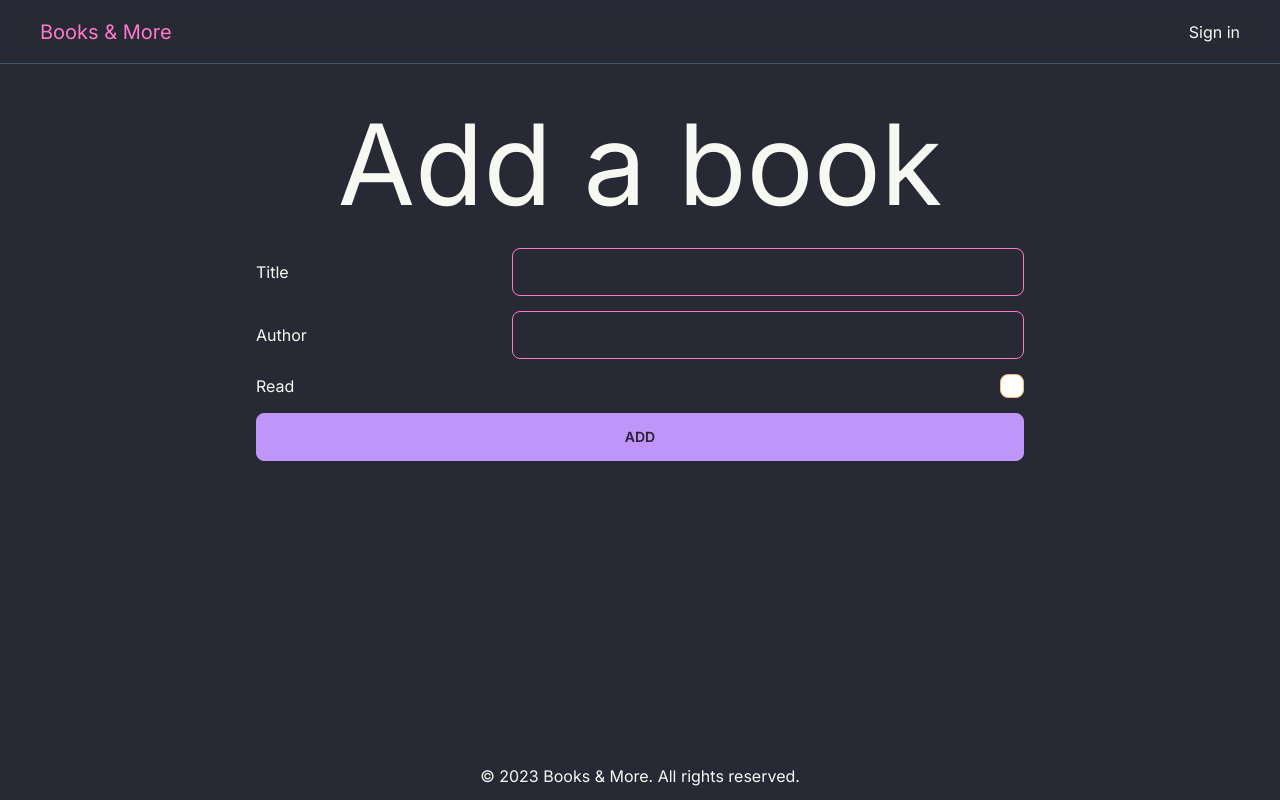
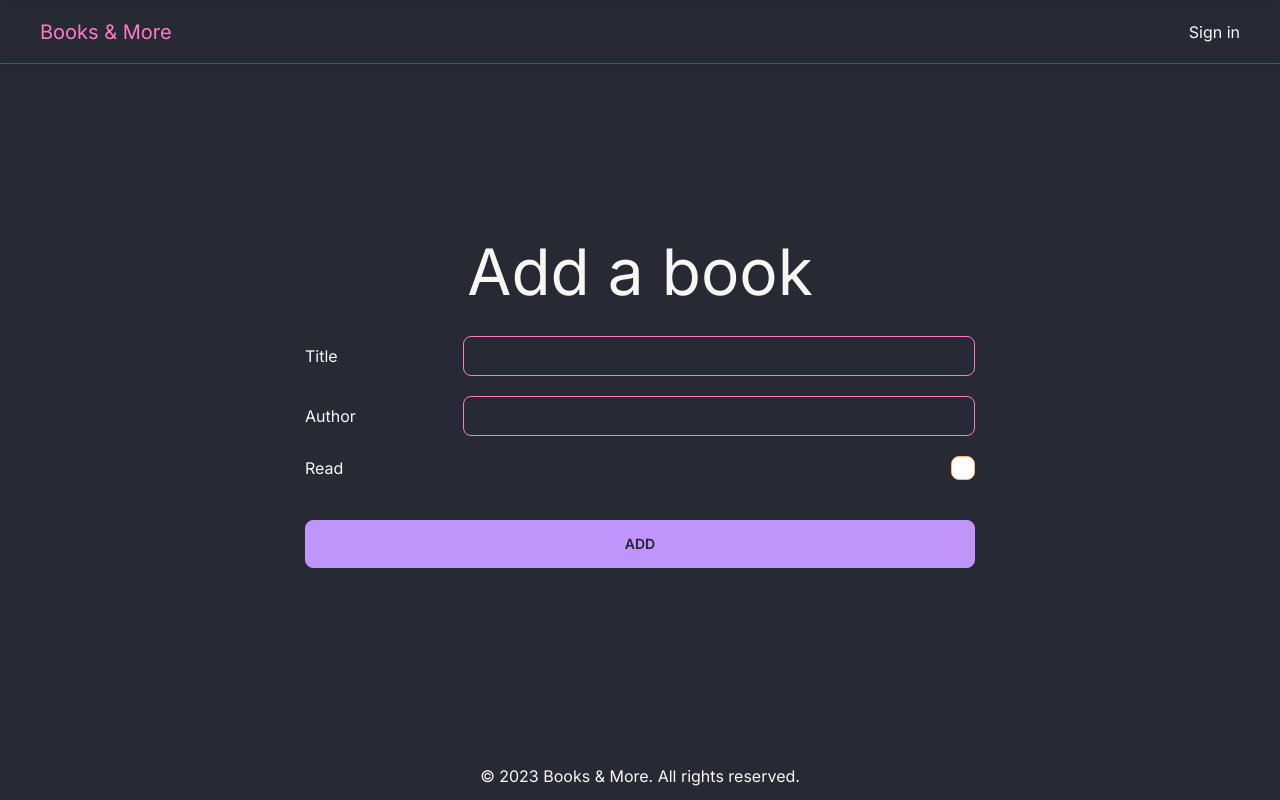
Before and after one commit to urbanobaz/booksV3, a Next.js app: page /add-book in a window 1280 px wide. Built offline with nearby package versions, Linux system fonts and the light colour scheme; no server answers.

Commit message:
More cleanup

```diff
--- /dev/null
+++ b/app/add-book/addBookForm/AddBookForm.module.css
@@ -0,0 +1,73 @@
+.formWrapper {
+  min-height: calc(100svh - 112px);
+  display: flex;
+  flex-direction: column;
+  justify-content: center;
+}
+
+.form {
+  max-width: 750px;
+  width: 100%;
+  display: flex;
+  flex-direction: column;
+  min-width: 300px;
+  margin-bottom: 40px;
+  border-radius: 5px;
+  align-self: center;
+}
+
+.title {
+  font-size: 4rem;
+  text-align: center;
+  margin-bottom: 1rem;
+}
+
+.row {
+  display: flex;
+  margin-bottom: 20px;
+}
+
+.labelWrapper {
+  display: flex;
+  justify-content: center;
+  flex-direction: column;
+  flex-grow: 1;
+}
+
+.addBookButton {
+  margin-top: 20px;
+  width: 100%;
+}
+
+.label {
+  min-width: 75px;
+}
+
+@media (min-width: 751px) {
+}
+
+@media (max-width: 1300px) {
+  .form {
+    padding: 0 40px;
+  }
+}
+
+@media (max-width: 850px) {
+  .main {
+    padding: 0 40px;
+  }
+}
+
+@media (max-width: 640px) {
+  .main {
+    padding: 0 20px;
+  }
+
+  .title {
+    font-size: 3rem;
+  }
+
+  .form {
+    padding: 0 20px;
+  }
+}
--- /dev/null
+++ b/app/add-book/addBookForm/AddBookForm.tsx
@@ -0,0 +1,70 @@
+"use client";
+
+import { useState } from "react";
+import styles from "./AddBookForm.module.css";
+import { cn } from "@/app/helpers/utils";
+import { create } from "@/app/actions";
+import { useRouter } from "next/navigation";
+
+type AddBookProps = {
+  email: string;
+};
+
+export default function AddBookForm(props: AddBookProps) {
+  const router = useRouter();
+  const [readValue, setReadValue] = useState(false);
+
+  return (
+    <div
+      className={cn(styles.formWrapper, "flex flex-row justify-center w-full")}
+    >
+      <form
+        className={styles.form}
+        action={(formData) => {
+          create(formData, props.email);
+          router.push("/dashboard");
+        }}
+      >
+        <h1 className={cn(styles.title, "mt-4")}>Add a book</h1>
+        <div className={styles.row}>
+          <div className={styles.labelWrapper}>
+            <label className={cn(styles.label, "")}>Title</label>
+          </div>
+          <input
+            name="title"
+            type="text"
+            className={`input input-bordered input-primary w-full max-w-sm md:max-w-lg h-10`}
+          />
+        </div>
+        <div className={styles.row}>
+          <div className={styles.labelWrapper}>
+            <label className={cn(styles.label, "")}>Author</label>
+          </div>
+          <input
+            name="author"
+            type="text"
+            className="input input-bordered input-primary w-full max-w-sm md:max-w-lg h-10"
+          />
+        </div>
+        <div className={styles.row}>
+          <div className={styles.labelWrapper}>
+            <label className={cn(styles.label, "")}>Read</label>
+          </div>
+          <input
+            name="read"
+            type="checkbox"
+            checked={readValue}
+            className="checkbox checkbox-accent"
+            onChange={() => setReadValue(!readValue)}
+          />
+        </div>
+        <button
+          type="submit"
+          className={cn(styles.addBookButton, "btn btn-secondary h-4")}
+        >
+          Add
+        </button>
+      </form>
+    </div>
+  );
+}
--- a/app/add-book/page.tsx
+++ b/app/add-book/page.tsx
@@ -1,14 +1,12 @@
 "use server";
 
-import AddBookForm from "@/components/addBookForm/AddBookForm";
+import AddBookForm from "./addBookForm/AddBookForm";
 import { currentUser } from "@clerk/nextjs";
 import React from "react";
-import { cn } from "@/app/helpers/utils";
 
 export default async function AddBookPage() {
   const user = await currentUser();
   return (
-    <div className={cn("h-full flex justify-center")}>
     <AddBookForm
       email={
         user?.emailAddresses[0].emailAddress
@@ -16,6 +14,5 @@ export default async function AddBookPage() {
           : ""
       }
     />
-    </div>
   );
 }
--- a/app/dashboard/BookTable.tsx
+++ b/app/dashboard/BookTable.tsx
@@ -8,12 +8,6 @@ type BookTableProps = {
 };
 
 export default function BookTable({ books }: BookTableProps) {
-  const data = books.map((book: Book) => {
-    return {
-      ...book,
-      _id: book._id.toString(),
-    };
-  });
   return (
     <div className="container mx-auto py-10">
       <DataTable columns={columns} data={books} />
--- a/app/dashboard/page.tsx
+++ b/app/dashboard/page.tsx
@@ -4,15 +4,6 @@ import { currentUser } from "@clerk/nextjs";
 import { ObjectId } from "mongodb";
 import styles from "./Dashboard.module.css";
 import { cn } from "../helpers/utils";
-import {
-  Table,
-  TableBody,
-  TableCaption,
-  TableCell,
-  TableHead,
-  TableHeader,
-  TableRow,
-} from "@/components/ui/table";
 import BookTable from "./BookTable";
 
 export const dynamic = "force-dynamic";
@@ -39,6 +30,12 @@ export default async function Home() {
       numberOfPages += book.pages;
     }
   });
+  const data = books.map((book: Book) => {
+    return {
+      ...book,
+      _id: book._id.toString(),
+    };
+  });
 
   return (
     <div className={cn(styles.mainContent, "max-w-7xl mx-auto w-full pt-4")}>
@@ -56,7 +53,7 @@ export default async function Home() {
               read={book.read}
             />
           ))}
-        <BookTable books={books} />
+        <BookTable books={data} />
       </div>
     </div>
   );
--- a/components/addBookForm/AddBookForm.module.css
+++ /dev/null
@@ -1,50 +0,0 @@
-.container {
-  padding: 0 2rem;
-}
-
-.main {
-  min-height: calc(100vh - 100px);
-  padding: 4rem 0;
-  flex: 1;
-  display: flex;
-  flex-direction: column;
-  justify-content: center;
-  align-items: center;
-}
-
-.title {
-  font-size: 7rem;
-  text-align: center;
-}
-
-.form {
-  display: flex;
-  flex-direction: column;
-  min-width: 300px;
-  border: 1px solid black;
-  padding: 20px;
-  border-radius: 5px;
-}
-
-.row {
-  display: flex;
-  margin-bottom: 15px;
-}
-
-.labelWrapper {
-  display: flex;
-  justify-content: center;
-  flex-direction: column;
-  flex-grow: 1;
-}
-.addBookButton {
-  font-size: 30px;
-  background-color: aqua;
-  border-radius: 5px;
-  color: black;
-  margin-top: 20px;
-}
-
-.label {
-  min-width: 75px;
-}
--- a/components/addBookForm/AddBookForm.tsx
+++ /dev/null
@@ -1,63 +0,0 @@
-"use client";
-
-import { useState } from "react";
-import styles from "./AddBookForm.module.css";
-import { cn } from "@/app/helpers/utils";
-import { create } from "@/app/actions";
-import { useRouter } from "next/navigation";
-
-type AddBookProps = {
-  email: string;
-};
-
-export default function AddBookForm(props: AddBookProps) {
-  const router = useRouter();
-  const [readValue, setReadValue] = useState(false);
-
-  return (
-    <form
-      className="container max-w-3xl mx-auto w-full flex flex-col"
-      action={(formData) => {
-        create(formData, props.email);
-        router.push("/dashboard");
-      }}
-    >
-      <h1 className={cn(styles.title, "mt-4")}>Add a book</h1>
-      <div className={styles.row}>
-        <div className={styles.labelWrapper}>
-          <label className={cn(styles.label, "")}>Title</label>
-        </div>
-        <input
-          name="title"
-          type="text"
-          className={`input input-bordered input-primary w-full max-w-sm md:max-w-lg`}
-        />
-      </div>
-      <div className={styles.row}>
-        <div className={styles.labelWrapper}>
-          <label className={cn(styles.label, "")}>Author</label>
-        </div>
-        <input
-          name="author"
-          type="text"
-          className="input input-bordered input-primary w-full max-w-sm md:max-w-lg"
-        />
-      </div>
-      <div className={styles.row}>
-        <div className={styles.labelWrapper}>
-          <label className={cn(styles.label, "")}>Read</label>
-        </div>
-        <input
-          name="read"
-          type="checkbox"
-          checked={readValue}
-          className="checkbox checkbox-accent"
-          onChange={() => setReadValue(!readValue)}
-        />
-      </div>
-      <button type="submit" className="btn btn-secondary">
-        Add
-      </button>
-    </form>
-  );
-}
--- a/components/navbar/Navbar.tsx
+++ b/components/navbar/Navbar.tsx
@@ -12,9 +12,16 @@ const Navbar = async () => {
           "container max-w-7xl mx-auto py-4 w-full flex justify-between items-center"
         )}
       >
-        <Link className="text-primary text-xl" href="/">
-          Books & More
-        </Link>
+        <SignedIn>
+          <Link className="text-primary text-xl" href="/dashboard">
+            Books & More
+          </Link>
+        </SignedIn>
+        <SignedOut>
+          <Link className="text-primary text-xl" href="/">
+            Books & More
+          </Link>
+        </SignedOut>
         <SignedIn>
           <div className="flex">
             <div className="flex flex-col justify-center mr-4">
```
Also changed, not shown: app/add-book/AddBook.module.css (deleted). Lines whose indentation alone changed are shown as unchanged.
